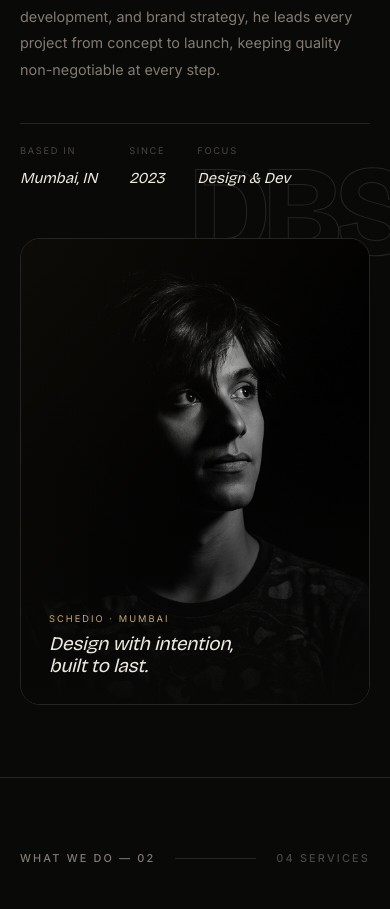
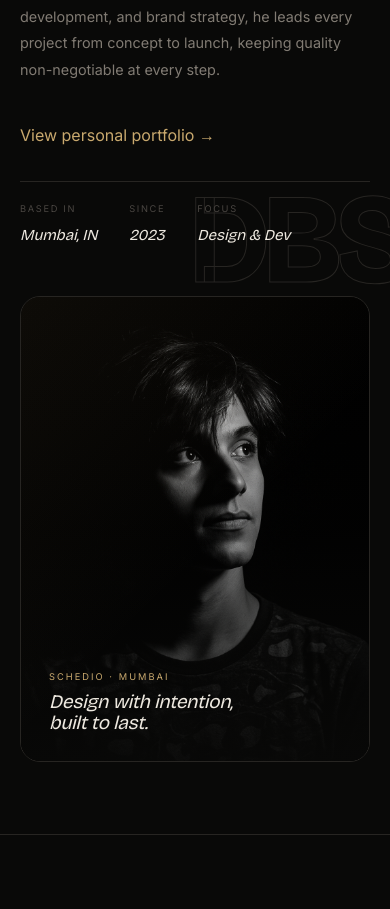
Before and after one commit to dinbandhu12/schedio-redesign, a Next.js app: page /about in a window 390 px wide. Shown: the part 1924-2833 px from the top of the page. Built offline with nearby package versions, Linux system fonts and the light colour scheme.

Commit message:
Add LinkedIn URL, fix mobile nav SCHEDIO uppercase, add portfolio link on About

```diff
--- a/src/app/about/page.tsx
+++ b/src/app/about/page.tsx
@@ -550,6 +550,17 @@ export default function AboutPage() {
                 </p>
               </ScrollReveal>
 
+              <ScrollReveal delay={0.12}>
+                <a
+                  href="https://dbs-portfolio-v2.vercel.app/"
+                  target="_blank"
+                  rel="noopener noreferrer"
+                  style={{ display: 'inline-block', marginBottom: 'clamp(2rem, 4vw, 3rem)', color: 'var(--accent)' }}
+                >
+                  View personal portfolio →
+                </a>
+              </ScrollReveal>
+
               {/* Detail row — mini stat strip */}
               <ScrollReveal delay={0.15}>
                 <div style={{ display: 'flex', gap: 'clamp(2rem, 5vw, 5rem)', borderTop: '1px solid var(--border)', paddingTop: 'clamp(1.25rem, 2.5vw, 2rem)' }}>
--- a/src/app/contact/page.tsx
+++ b/src/app/contact/page.tsx
@@ -18,7 +18,7 @@ const SOCIALS = [
   { label: 'Behance', handle: 'schedio', href: 'https://behance.net/schedio' },
   { label: 'Twitter / X', handle: '@Schedio_studio', href: 'https://twitter.com/Schedio_studio' },
   { label: 'Dribbble', handle: 'schedio', href: 'https://dribbble.com/schedio' },
-  { label: 'LinkedIn', handle: 'schedio', href: 'https://linkedin.com/company/schedio' },
+  { label: 'LinkedIn', handle: 'dinbandhu-sharma', href: 'https://www.linkedin.com/in/dinbandhu-sharma/' },
 ];
 
 interface FormState {
--- a/src/components/layout/Footer.tsx
+++ b/src/components/layout/Footer.tsx
@@ -17,7 +17,7 @@ const SOCIALS = [
   { label: 'Behance',   href: 'https://www.behance.net/tempacc5'          },
   { label: 'Twitter/X', href: 'https://x.com/Schedio_studio'             },
   { label: 'Dribbble',  href: 'https://dribbble.com/schedio-studio'      },
-  { label: 'LinkedIn',  href: '#'                                         },
+  { label: 'LinkedIn',  href: 'https://www.linkedin.com/in/dinbandhu-sharma/' },
 ];
 
 function ColLink({ href, label }: { href: string; label: string }) {
--- a/src/components/layout/Navbar.tsx
+++ b/src/components/layout/Navbar.tsx
@@ -485,15 +485,15 @@ export default function Navbar({ isLoaded }: { isLoaded: boolean }) {
                 onClick={() => setOpen(false)}
                 style={{ display: 'flex', alignItems: 'center', gap: '0.6rem' }}
               >
-                <Image src="/images/logo/logo-main.svg" alt="Schedio" width={30} height={30} style={{ objectFit: 'contain' }} />
+                <Image src="/images/logo/logo-main.svg" alt="" width={30} height={30} style={{ objectFit: 'contain' }} />
                 <span style={{
                   fontFamily: 'var(--font-body)',
-                  fontSize: '1.5rem',
+                  fontSize: '1.2rem',
                   fontWeight: 600,
                   letterSpacing: '0.02em',
                   color: 'var(--text)',
                 }}>
-                  Schedio
+                  SCHEDIO
                 </span>
               </Link>
 
```
